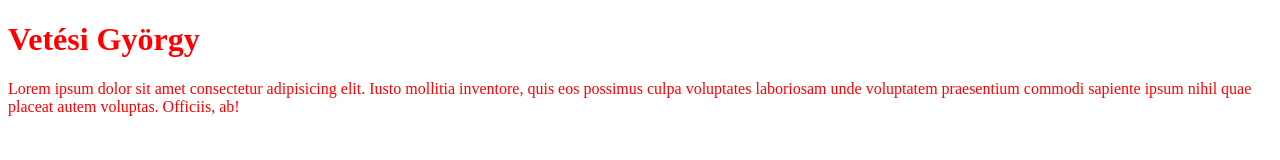
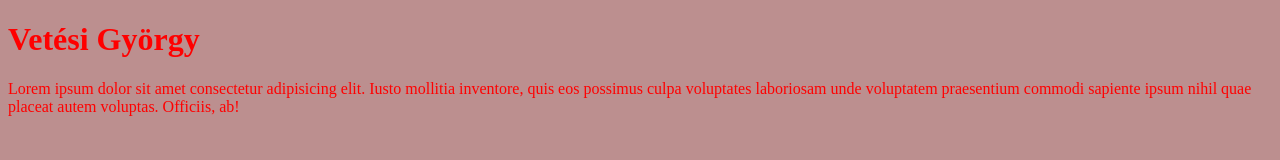
Before and after one commit to DeltazorZz/Git, a plain HTML site: page index.html in a window 1280 px wide. Drawn offline with Linux system fonts and the light colour scheme.

Commit message:
hatterszin

```diff
--- a/style.css
+++ b/style.css
@@ -1,3 +1,4 @@
 body{
     color: red;
+    background: rosybrown;
 }
```
